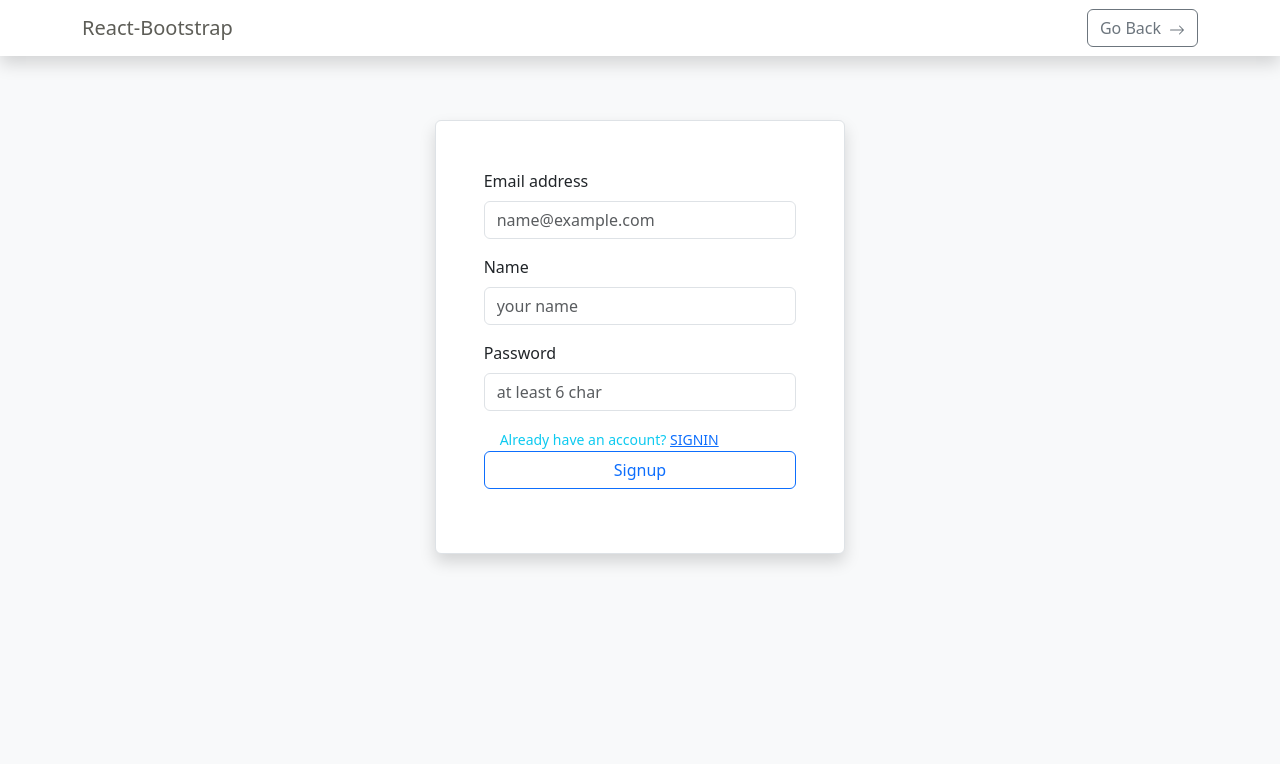
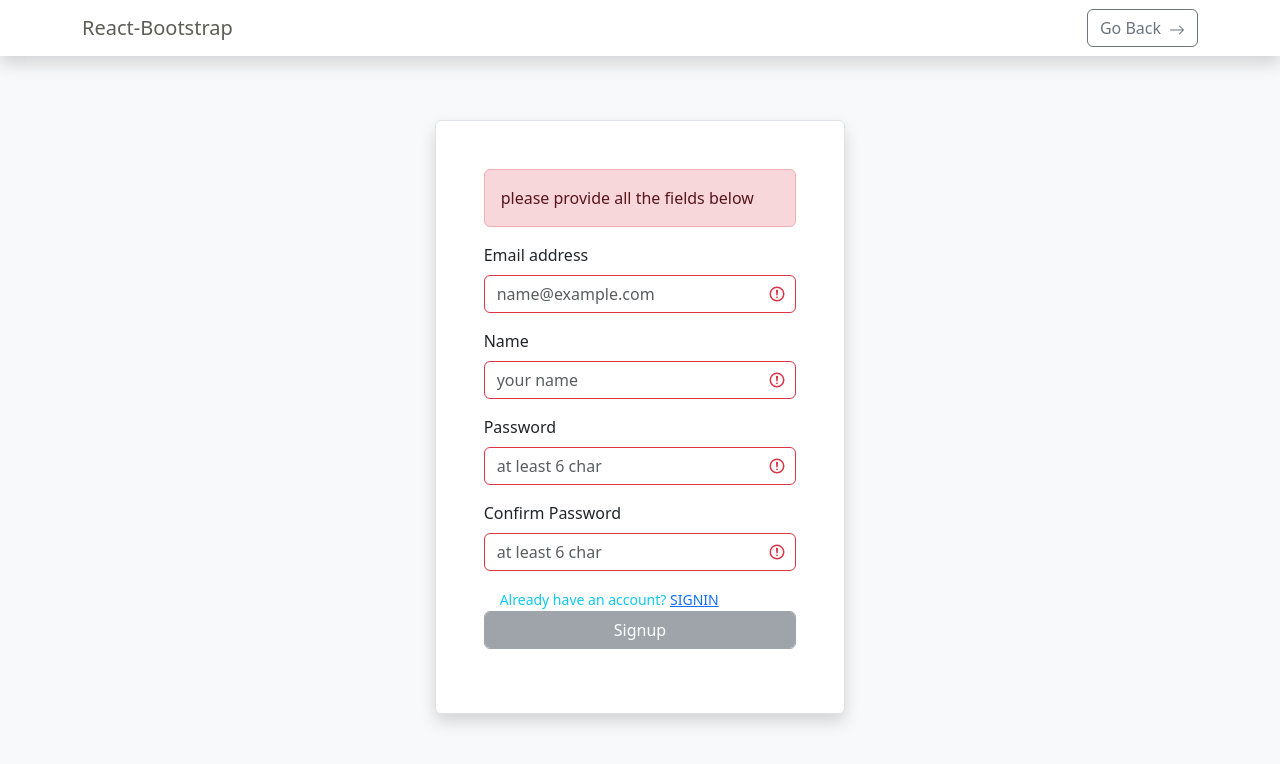
Before and after one commit to MahmoudAlsaht/rayan.market, a React (Vite) app: page /auth/signup in a window 1280 px wide. Shown: the top 764 px of the page. Built offline with nearby package versions, Linux system fonts and the light colour scheme; no server answers.

Commit message:
add validation to signupForm and signinForm

```diff
--- a/src/components/MainNavbar.tsx
+++ b/src/components/MainNavbar.tsx
@@ -7,12 +7,14 @@ import {
 import { BsFillPersonFill } from 'react-icons/bs';
 import { useNavigate } from 'react-router-dom';
 
-import { useAppDispatch } from '../app/hooks';
-
-import { fetchUser, logOut } from '../controllers/user';
+import { useAppDispatch, useAppSelector } from '../app/hooks';
+import { IUser, fetchUser, logOut } from '../controllers/user';
 
 function MainNavbar() {
 	const dispatch = useAppDispatch();
+	const user: IUser | any = useAppSelector(
+		(state) => state.user,
+	);
 
 	const navigate = useNavigate();
 
@@ -39,26 +41,35 @@ function MainNavbar() {
 						<Nav.Link href='/about'>About</Nav.Link>
 					</Nav>
 					<Nav className='ms-auto'>
+						{user != null ? (
 							<NavDropdown
 								title={<BsFillPersonFill />}
 								id='collapsible-nav-dropdown'
 							>
-							<NavDropdown.Item href='/auth/signup'>
-								Signup
+								<NavDropdown.Item href='/profile'>
+									Profile
 								</NavDropdown.Item>
-							<NavDropdown.Item href='/auth/signin'>
-								Signin
-							</NavDropdown.Item>
+								<NavDropdown.Divider />
 								<NavDropdown.Item
 									onClick={handleLogout}
 								>
 									Logout
 								</NavDropdown.Item>
+							</NavDropdown>
+						) : (
+							<NavDropdown
+								title={<BsFillPersonFill />}
+								id='collapsible-nav-dropdown'
+							>
+								<NavDropdown.Item href='/auth/signin'>
+									Signin
+								</NavDropdown.Item>
 								<NavDropdown.Divider />
-							<NavDropdown.Item href='/profile'>
-								Profile
+								<NavDropdown.Item href='/auth/signup'>
+									Signup
 								</NavDropdown.Item>
 							</NavDropdown>
+						)}
 					</Nav>
 				</Navbar.Collapse>
 			</Container>
--- a/src/routes/Signin.tsx
+++ b/src/routes/Signin.tsx
@@ -1,25 +1,92 @@
-import { useRef, FormEvent } from 'react';
+import {
+	useRef,
+	FormEvent,
+	useEffect,
+	useState,
+	ChangeEvent,
+} from 'react';
 import { signIn } from '../controllers/user';
 import { useNavigate } from 'react-router-dom';
-import { Container, Form, Row, Col } from 'react-bootstrap';
+import {
+	Container,
+	Form,
+	Row,
+	Col,
+	Alert,
+} from 'react-bootstrap';
 import { Link } from 'react-router-dom';
+import { useAppDispatch, useAppSelector } from '../app/hooks';
+import { IUser, fetchUser } from '../controllers/user';
 
 function SignIn() {
-	const emailRef = useRef<any>(null);
-	const passwordRef = useRef<any>(null);
+	const [validated, setValidated] = useState(false);
+	const [error, setError] = useState({
+		status: false,
+		message: 'please provide all the fields below',
+	});
+
+	const emailRef = useRef<HTMLInputElement>(null);
+	const passwordRef = useRef<HTMLInputElement>(null);
+
 	const navigate = useNavigate();
+	const dispatch = useAppDispatch();
+	const user: IUser | any = useAppSelector(
+		(state) => state.user,
+	);
+
+	useEffect(() => {
+		dispatch(fetchUser());
+	}, [dispatch]);
+
+	if (user != null) navigate(-1);
 
 	const handleSubmit = async (e: FormEvent) => {
 		e.preventDefault();
 
 		try {
-			await signIn(
-				emailRef.current.value,
-				passwordRef.current.value,
-			);
-			navigate('/');
+			const form = e.currentTarget as HTMLFormElement;
+			if (form.checkValidity() === false) {
+				setError({
+					status: true,
+					message: 'invalid fields',
+				});
+			} else {
+				await signIn(
+					emailRef.current!.value,
+					passwordRef.current!.value,
+				);
+				navigate('/');
+			}
 		} catch (e: any) {
 			console.log(e.message);
+		}
+	};
+
+	const handleChange = (e: ChangeEvent) => {
+		const form = e.currentTarget as HTMLFormElement;
+		if (
+			emailRef.current?.value === '' ||
+			passwordRef.current?.value === '' ||
+			form.checkValidity() === false
+		) {
+			setValidated(false);
+			setError({
+				status: false,
+				message: 'please provide all the missing fields',
+			});
+		} else if (passwordRef.current!.value.length < 6) {
+			setValidated(false);
+			setError({
+				status: false,
+				message:
+					'password must be at least 6 characters',
+			});
+		} else {
+			setValidated(true);
+			setError({
+				status: true,
+				message: 'looks good!',
+			});
 		}
 	};
 
@@ -29,9 +96,26 @@ function SignIn() {
 				<Col xs={10} sm={8} md={6} lg={5} xl={4}>
 					<Container className='bg-white mt-5 p-5 border rounded shadow'>
 						<Form
+							noValidate
+							validated={!validated}
 							onSubmit={handleSubmit}
 							style={{ width: '100%' }}
 						>
+							{error.status === false ? (
+								<Alert
+									key='danger'
+									variant='danger'
+								>
+									{error.message}
+								</Alert>
+							) : (
+								<Alert
+									key='success'
+									variant='success'
+								>
+									{error.message}
+								</Alert>
+							)}
 							<Form.Group
 								className='mb-3'
 								controlId='emailInput'
@@ -40,6 +124,8 @@ function SignIn() {
 									Email address
 								</Form.Label>
 								<Form.Control
+									onChange={handleChange}
+									required
 									type='email'
 									placeholder='name@example.com'
 									ref={emailRef}
@@ -52,6 +138,8 @@ function SignIn() {
 							>
 								<Form.Label>Password</Form.Label>
 								<Form.Control
+									onChange={handleChange}
+									required
 									type='password'
 									placeholder='at least 6 char'
 									ref={passwordRef}
@@ -72,9 +160,14 @@ function SignIn() {
 									</Link>
 								</small>
 								<Form.Control
+									disabled={!validated}
 									type='submit'
 									value='Signin'
-									className='btn btn-outline-primary'
+									className={`btn ${
+										!validated
+											? 'btn-secondary'
+											: 'btn-outline-primary'
+									}`}
 								/>
 							</Form.Group>
 						</Form>
--- a/src/routes/Signup.tsx
+++ b/src/routes/Signup.tsx
@@ -1,27 +1,109 @@
-import { useRef, FormEvent } from 'react';
+import {
+	useRef,
+	FormEvent,
+	useEffect,
+	useState,
+	ChangeEvent,
+} from 'react';
 import { signUp } from '../controllers/user';
 import { useNavigate } from 'react-router-dom';
-import { Container, Form, Row, Col } from 'react-bootstrap';
+import {
+	Container,
+	Form,
+	Row,
+	Col,
+	Alert,
+} from 'react-bootstrap';
 import { Link } from 'react-router-dom';
+import { useAppDispatch, useAppSelector } from '../app/hooks';
+import { IUser, fetchUser } from '../controllers/user';
 
 function Signup() {
+	const [validated, setValidated] = useState(false);
+	const [error, setError] = useState({
+		status: false,
+		message: 'please provide all the fields below',
+	});
+
 	const emailRef = useRef<HTMLInputElement>(null);
-	const displayNameRef = useRef<HTMLInputElement>(null);
+	const usernameRef = useRef<HTMLInputElement>(null);
 	const passwordRef = useRef<HTMLInputElement>(null);
+	const confirmPasswordRef = useRef<HTMLInputElement | null>(
+		null,
+	);
+
 	const navigate = useNavigate();
+	const dispatch = useAppDispatch();
+	const user: IUser | any = useAppSelector(
+		(state) => state.user,
+	);
+
+	useEffect(() => {
+		dispatch(fetchUser());
+	}, [dispatch]);
+
+	if (user != null) navigate(-1);
 
 	const handleSubmit = async (e: FormEvent) => {
 		e.preventDefault();
 
 		try {
-			await signUp(
-				emailRef.current?.value,
-				passwordRef.current?.value,
-				displayNameRef.current!.value,
-			);
-			navigate('/');
+			const form = e.currentTarget as HTMLFormElement;
+
+			if (form.checkValidity() === false) {
+				setError({
+					status: true,
+					message: 'invalid fields',
+				});
+			} else {
+				await signUp(
+					emailRef.current?.value,
+					passwordRef.current?.value,
+					usernameRef.current!.value,
+				);
+				navigate('/');
+			}
 		} catch (e: any) {
 			console.log(e.message);
+		}
+	};
+
+	const handleChange = (e: ChangeEvent) => {
+		const form = e.currentTarget as HTMLFormElement;
+		if (
+			emailRef.current?.value === '' ||
+			passwordRef.current?.value === '' ||
+			usernameRef.current?.value === '' ||
+			confirmPasswordRef.current?.value === '' ||
+			form.checkValidity() === false
+		) {
+			setValidated(false);
+			setError({
+				status: false,
+				message: 'please provide all the missing fields',
+			});
+		} else if (
+			passwordRef.current?.value !==
+			confirmPasswordRef.current?.value
+		) {
+			setValidated(false);
+			setError({
+				status: false,
+				message: 'passwords do not match',
+			});
+		} else if (passwordRef.current!.value.length < 6) {
+			setValidated(false);
+			setError({
+				status: false,
+				message:
+					'password must be at least 6 characters',
+			});
+		} else {
+			setValidated(true);
+			setError({
+				status: true,
+				message: 'looks good!',
+			});
 		}
 	};
 
@@ -30,9 +112,23 @@ function Signup() {
 			<Col xs={10} sm={8} md={6} lg={5} xl={4}>
 				<Container className='bg-white mt-5 p-5 border rounded shadow'>
 					<Form
+						noValidate
+						validated={!validated}
 						onSubmit={handleSubmit}
 						style={{ width: '100%' }}
 					>
+						{error.status === false ? (
+							<Alert key='danger' variant='danger'>
+								{error.message}
+							</Alert>
+						) : (
+							<Alert
+								key='success'
+								variant='success'
+							>
+								{error.message}
+							</Alert>
+						)}
 						<Form.Group
 							className='mb-3'
 							controlId='emailInput'
@@ -41,6 +137,8 @@ function Signup() {
 								Email address
 							</Form.Label>
 							<Form.Control
+								onChange={handleChange}
+								required
 								type='email'
 								placeholder='name@example.com'
 								ref={emailRef}
@@ -53,9 +151,11 @@ function Signup() {
 						>
 							<Form.Label>Name</Form.Label>
 							<Form.Control
+								onChange={handleChange}
+								required
 								type='text'
 								placeholder='your name'
-								ref={displayNameRef}
+								ref={usernameRef}
 							/>
 						</Form.Group>
 						<Form.Group
@@ -64,9 +164,26 @@ function Signup() {
 						>
 							<Form.Label>Password</Form.Label>
 							<Form.Control
+								onChange={handleChange}
+								required
 								type='password'
 								placeholder='at least 6 char'
 								ref={passwordRef}
+							/>
+						</Form.Group>
+						<Form.Group
+							className='mb-3'
+							controlId='passwordConfirmationInput'
+						>
+							<Form.Label>
+								Confirm Password
+							</Form.Label>
+							<Form.Control
+								onChange={handleChange}
+								required
+								type='password'
+								placeholder='at least 6 char'
+								ref={confirmPasswordRef}
 							/>
 						</Form.Group>
 						<Form.Group className='mb-3'>
@@ -84,9 +201,14 @@ function Signup() {
 								</Link>
 							</small>
 							<Form.Control
+								disabled={!validated}
 								type='submit'
 								value='Signup'
-								className='btn btn-outline-primary'
+								className={`btn ${
+									!validated
+										? 'btn-secondary'
+										: 'btn-outline-primary'
+								}`}
 							/>
 						</Form.Group>
 					</Form>
```
Lines whose indentation alone changed are shown as unchanged.
